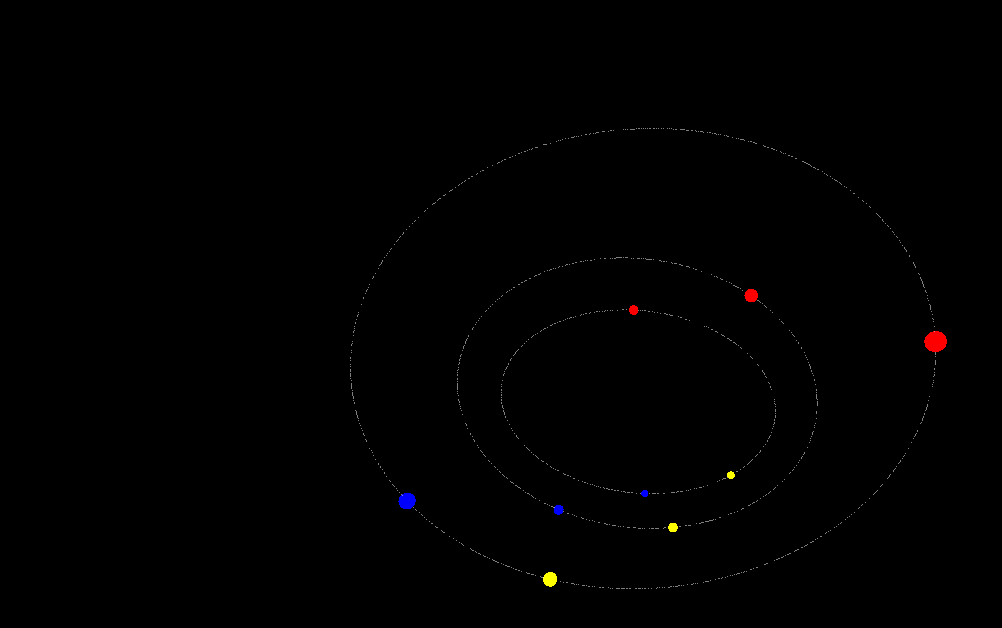
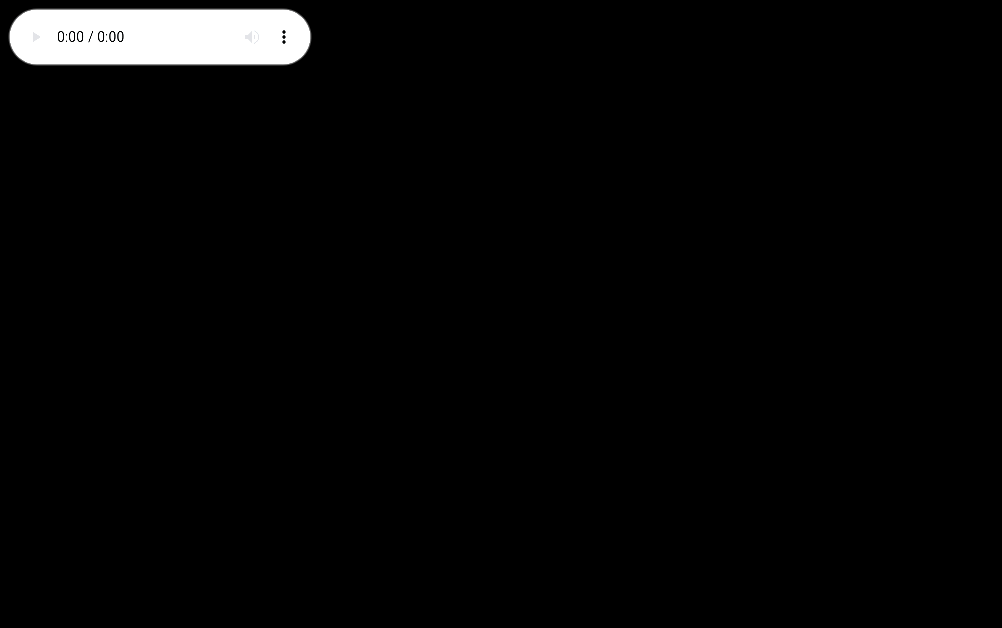
Before and after one commit to math-eaton/sound-species, a website built with Vite: page index.html in a window 1280 px wide. Shown: the whole page, without its empty margins (0-1002 px from the left). Built offline with nearby package versions, Linux system fonts and the light colour scheme.

Commit message:
+ audio player

```diff
--- a/index.html
+++ b/index.html
@@ -5,7 +5,11 @@
     <title>phase helix</title>
     <link rel="stylesheet" href="/src/style.css" />
   </head>
-  <body>
-    <script type="module" src="/src/main.js"></script>
-  </body>
+<body>
+<!-- Audio Container -->
+<div class="audio-container">
+  <audio id="myAudio" src="/huercoS.mp3" controls loop></audio>
+</div>
+<script type="module" src="./src/main.js"></script>
+</body>
 </html>
--- a/package.json
+++ b/package.json
@@ -10,5 +10,8 @@
   },
   "devDependencies": {
     "vite": "^6.1.0"
+  },
+  "dependencies": {
+    "gh-pages": "^6.3.0"
   }
 }
--- a/src/main.js
+++ b/src/main.js
@@ -8,9 +8,9 @@ const camera = new THREE.PerspectiveCamera(
   60,
   window.innerWidth / window.innerHeight,
   0.1,
-  2000
+  1000
 );
-camera.position.set(0, 1, 18);
+camera.position.set(0, 0, 15);
 
 const renderer = new THREE.WebGLRenderer({ antialias: false });
 renderer.setSize(window.innerWidth, window.innerHeight);
@@ -23,28 +23,16 @@ window.addEventListener('resize', () => {
 });
 
 // ===================== 2. MUSIC / TIMING =====================
-// 4 beats per bar, 107 BPM => measureDuration = 4 * (60/107) seconds
-const BPM = 107;
+// 4 beats per bar, ~107 BPM => measureDuration = 4 * (60/107) seconds
+const BPM = 107.333;
 const measureDuration = (4 * 60) / BPM; // ~2.243 seconds
 
 // The next copy should generate every 4 beats => spawnInterval = measureDuration
 const spawnInterval = measureDuration;
 
-// Which beats do you want spheres to align with?
-//  measure time in "beats from start of bar", so beat 1 = time 0, beat 2 = time 1, etc.
-//
-// The user wants:
-//   - Beat 1       => time=0
-//   - "& of 2"     => time=1.5 (since beat 2 is time=1, plus 0.5 = 1.5)
-//   - Beat 3       => time=2
-//
-// Each bar is 4 beats long, so the fraction for each is (timeInBeats / 4).
+// The user wants 3 spheres on: beat 1 (time=0), & of 2 (time=1.5), beat 3 (time=2)
 const beatTimes = [0, 1.5, 2];
 const beatFractions = beatTimes.map((t) => t / 4);
-// e.g. => [0, 0.375, 0.5]
-
-// convert each beat fraction into a phase offset so that
-// each sphere crosses angle=0 at that moment in the measure:
 const spherePhaseOffsets = beatFractions.map((f) => -2 * Math.PI * f);
 
 // ===================== 3. ELLIPSE GEOMETRY (LOCAL XZ) =====================
@@ -75,10 +63,11 @@ function createOrbitGroup() {
   const group = new THREE.Group();
 
   // Ellipse line
-  const lineMat = new THREE.LineBasicMaterial({ color: 0xffffff,
+  const lineMat = new THREE.LineBasicMaterial({
+    color: 0xffffff,
     transparent: true,
-    opacity: 0.5,
-    alphaHash: 0.5,
+    opacity: 0.666,
+    alphaHash: 0.666,
     depthWrite: false,
   });
   const ellipseLine = new THREE.Line(ellipseGeom, lineMat);
@@ -86,14 +75,20 @@ function createOrbitGroup() {
 
   // One sphere for each placed beat
   const spheres = [];
-  const sphereGeom = new THREE.SphereGeometry(0.3, 16, 16);
+  const sphereGeom = new THREE.SphereGeometry(0.5, 12, 12);
 
   spherePhaseOffsets.forEach((offset, idx) => {
     let color = 0xff0000;
     if (idx === 1) color = 0xffff00;
     if (idx === 2) color = 0x0000ff;
 
-    const sphereMat = new THREE.MeshBasicMaterial({ color });
+    const sphereMat = new THREE.MeshBasicMaterial({
+      color,
+      transparent: true,
+      opacity: 0.85,
+      alphaHash: 0.85,
+      wireframe: true,
+      });
     const sphere = new THREE.Mesh(sphereGeom, sphereMat);
     spheres.push({ sphere, offset });
     group.add(sphere);
@@ -108,20 +103,17 @@ function createOrbitGroup() {
 }
 
 // ===================== 5. RECEDING / SPAWN LOGIC =====================
-const vanishDistance = 500; // once z < -N, remove
-const recessionSpeed = 6;  // how fast groups recede
+const vanishDistance = 1000;  // once z < -N, remove
+const recessionSpeed = 6;    // how fast groups recede
 let lastSpawnTime = 0;
 
 //  each new measure group tilted forward by -45° towards viewer
 // + rotated out of phase from previous generation by +N°
 const tiltAngle = -Math.PI / 4;
-let orbitRotationOffset = 0; // this accumulates +phaseOffset° each spawn
+let orbitRotationOffset = 0;
 let phaseOffset = 33;
 
-//  track all measure groups in an array
 const allGroups = [];
-
-// Use a clock for global timing
 const clock = new THREE.Clock();
 
 // ===================== 6. ANIMATION LOOP =====================
@@ -129,21 +121,15 @@ function animate() {
   requestAnimationFrame(animate);
   const elapsedTime = clock.getElapsedTime();
 
-  // 6a) Spawn a new measure group every 4 beats => spawnInterval = measureDuration
+  // 6a) Spawn a new measure group every measure
   if (elapsedTime - lastSpawnTime >= spawnInterval) {
     lastSpawnTime = elapsedTime;
-    orbitRotationOffset += THREE.MathUtils.degToRad(phaseOffset); // +N degrees each measure
+    orbitRotationOffset += THREE.MathUtils.degToRad(phaseOffset);
 
-    // Create a new measure group
     const group = createOrbitGroup();
-
-    // Tilt forward, then rotate about Y by the offset
     group.rotation.x = tiltAngle;
     group.rotation.y = orbitRotationOffset;
-
-    // Start near camera
     group.position.z = 0;
-
     group.userData.birthTime = elapsedTime;
 
     scene.add(group);
@@ -159,11 +145,10 @@ function animate() {
     // Recede in Z
     group.position.z = -age * recessionSpeed;
 
-    // Determine how far along you are in this measure (0..1)
-    // Each measure is measureDuration long
+    // measureFraction
     const measureFraction = (age / measureDuration) % 1;
 
-    // Update each sphere according to measureFraction + offset
+    // Update each sphere
     spheres.forEach(({ sphere, offset }) => {
       const angle = 2 * Math.PI * measureFraction + offset;
       sphere.position.x = a * Math.cos(angle);
@@ -189,4 +174,21 @@ function animate() {
   // 6d) Render
   renderer.render(scene, camera);
 }
-animate();
+
+// ===================== 7. START ON AUDIO PLAY =====================
+
+let animationStarted = false;
+const audioElement = document.getElementById('myAudio');
+
+// When user presses play in the audio controls, start the clock + animation
+audioElement.addEventListener('play', () => {
+  if (!animationStarted) {
+    // Reset the clock so it starts from 0
+    clock.start();
+    animationStarted = true;
+    // Begin Three.js animation
+    animate();
+  }
+  // Hide the audio element
+  audioElement.style.display = 'none';
+});
--- a/src/style.css
+++ b/src/style.css
@@ -21,13 +21,26 @@ a:hover {
 }
 
 body {
-  background-color: rgb(137, 137, 137);
+  background-color: rgb(0, 0, 0);
   margin: 0;
   display: flex;
   place-items: center;
   min-width: 320px;
   min-height: 100vh;
 }
+
+.audio-container {
+  position: absolute;
+  top: 10px;
+  left: 10px;
+  z-index: 9999;
+  cursor: pointer;
+}
+
+.audio-container.hidden {
+  display: none;
+}
+
 
 h1 {
   font-size: 3.2em;
@@ -51,4 +64,6 @@ h1 {
 * {
 
   /* filter: invert() grayscale(1); */
+  mix-blend-mode: exclusion;
+  filter: drop-shadow(0 0 0.1rem #b4b4b4) contrast(1.25);
 }
```
Also changed, not shown: 2 other files.
